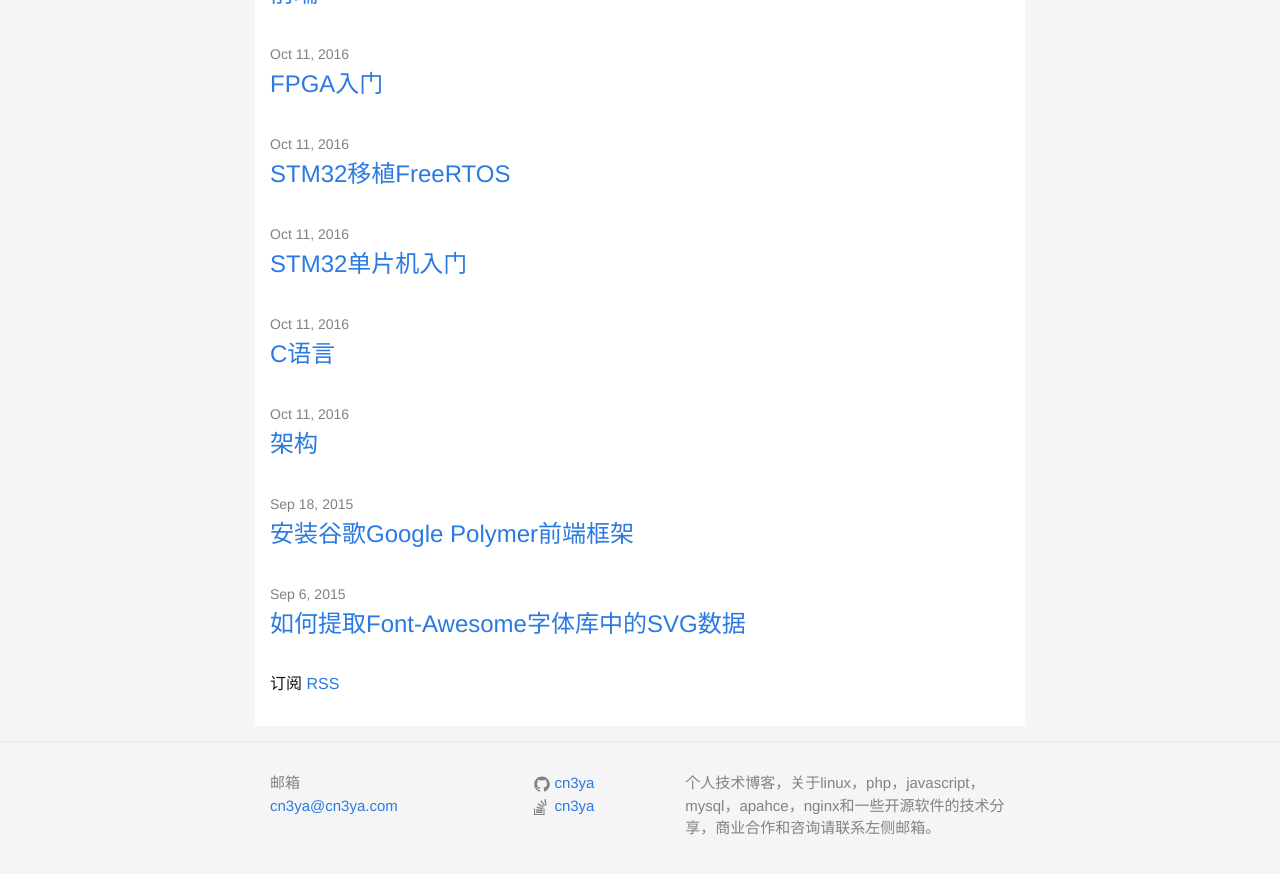
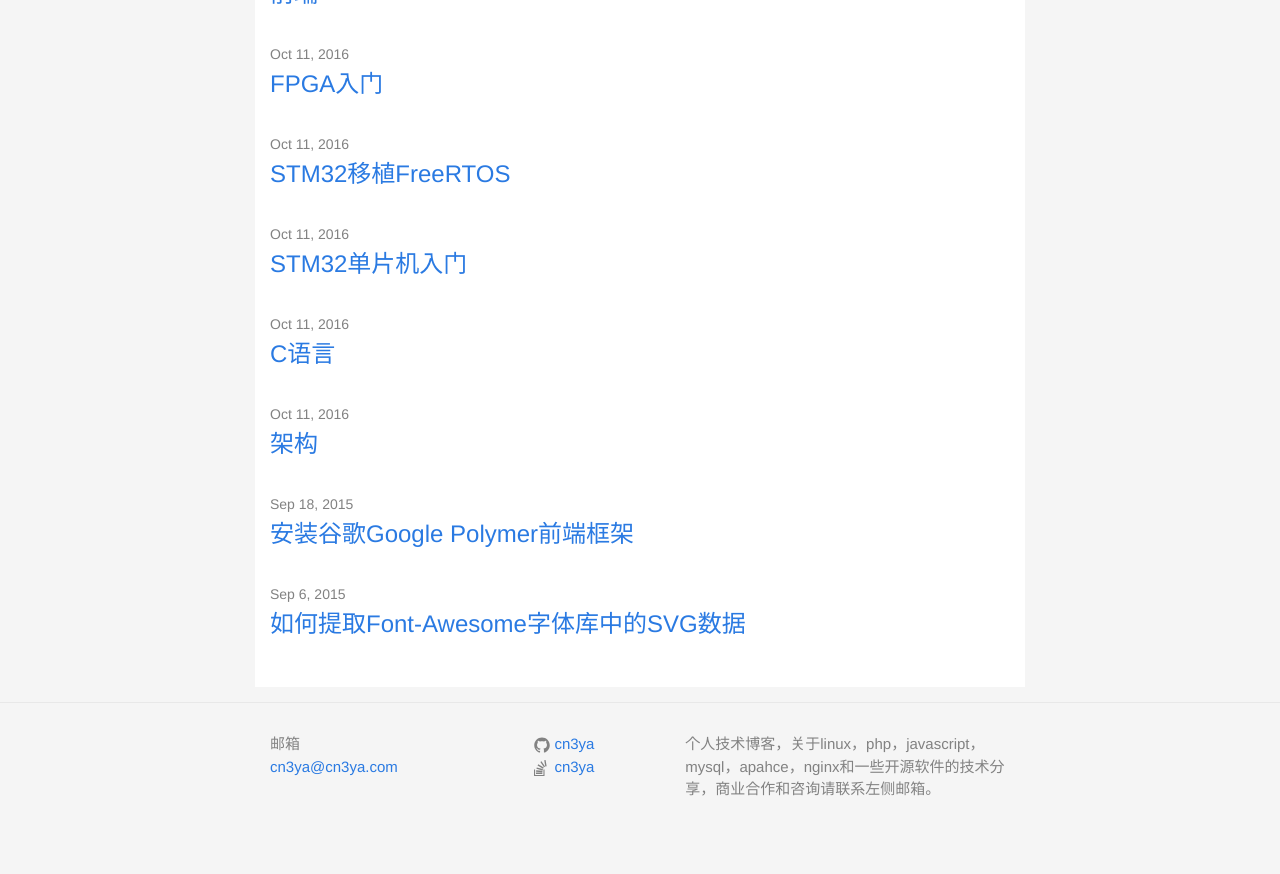
Before and after one commit to cn3ya/cn3ya.github.io, a Jekyll site: the page built from index.html, in a window 1280 px wide and 900 px high, scrolled down 1850 px. Shown: the top 874 px of the window. Built offline with Jekyll 4.4.1, drawn with Linux system fonts in a browser that asks for light colours; nearby versions of some CDN libraries.

Commit message:
Update index.html

```diff
--- a/index.html
+++ b/index.html
@@ -15,6 +15,4 @@ layout: default
     {% endfor %}
   </ul>
 
-  <p class="rss-subscribe">订阅 <a href="{{ "/feed.xml" | prepend: site.baseurl }}"> RSS</a></p>
-
 </div>
```
